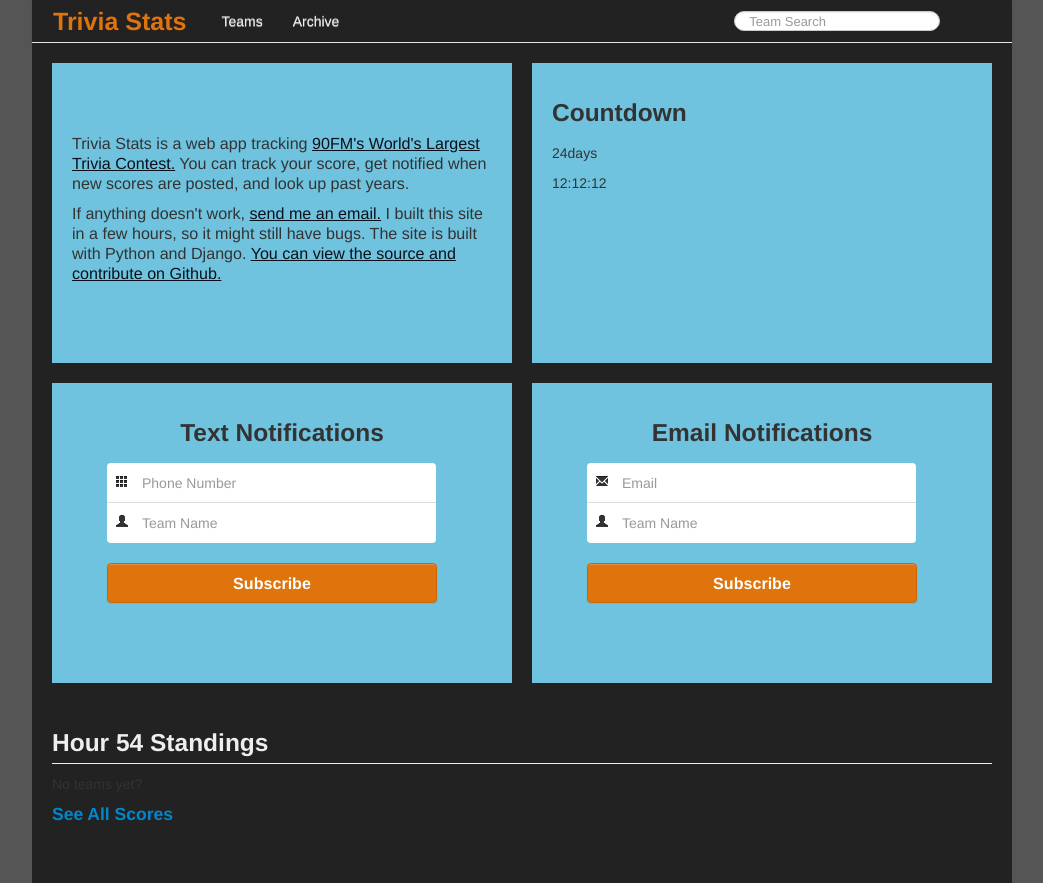
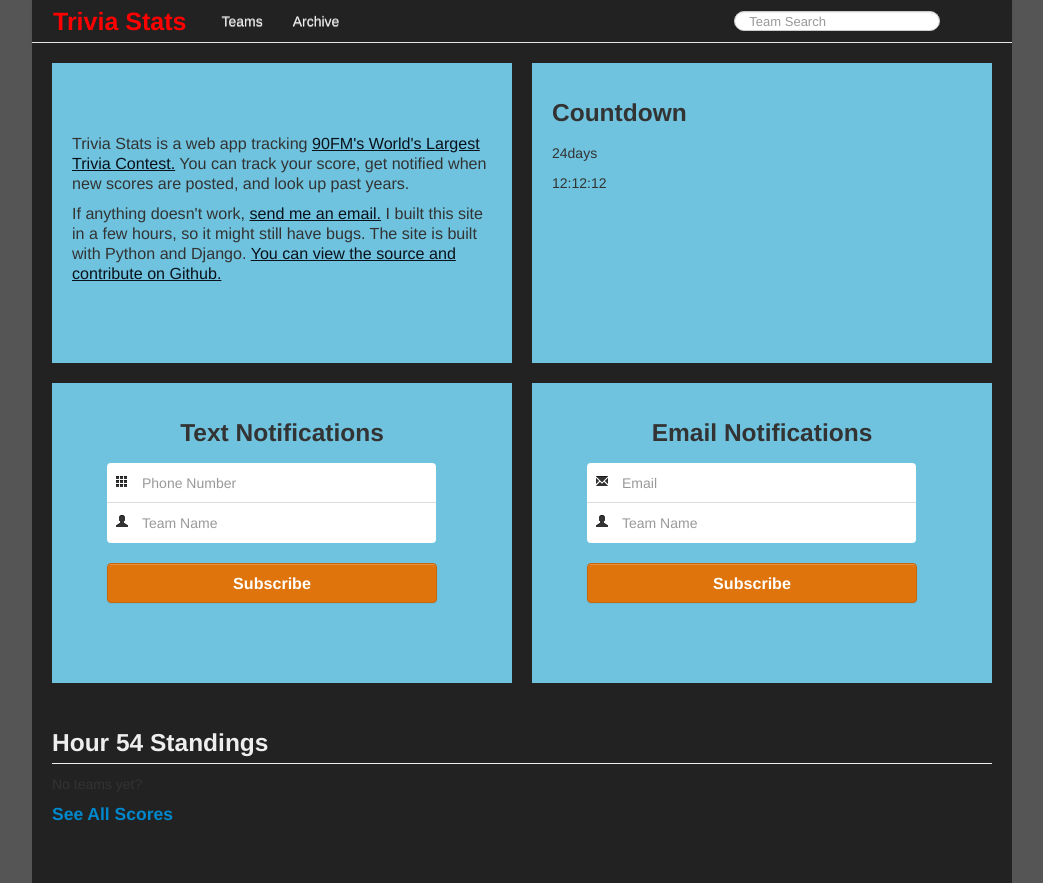
Before and after one commit to joshgachnang/90fm_trivia_stats, a Django app: template website/templates/homepage.html in a window 1280 px wide, with the pointer over the restyled element. Shown: the top 883 px of the page, without its empty margins (118-1161 px from the left). Run offline with Django 3.2, Linux system fonts and the light colour scheme; the template is opened without the code that fills it, so the values that code supplies are empty.

Commit message:
Making homepage look a bit better

```diff
--- a/trivia_stats/static/css/trivia_stats.css
+++ b/trivia_stats/static/css/trivia_stats.css
@@ -51,6 +51,10 @@ Dark: #0C141F
     background-image: -webkit-linear-gradient(top,#222,#222);
     border-color: #222;
     background-color: #222;
+}
+.navbar a:hover {
+    color:red;
+
 }
 
 .body {
```
